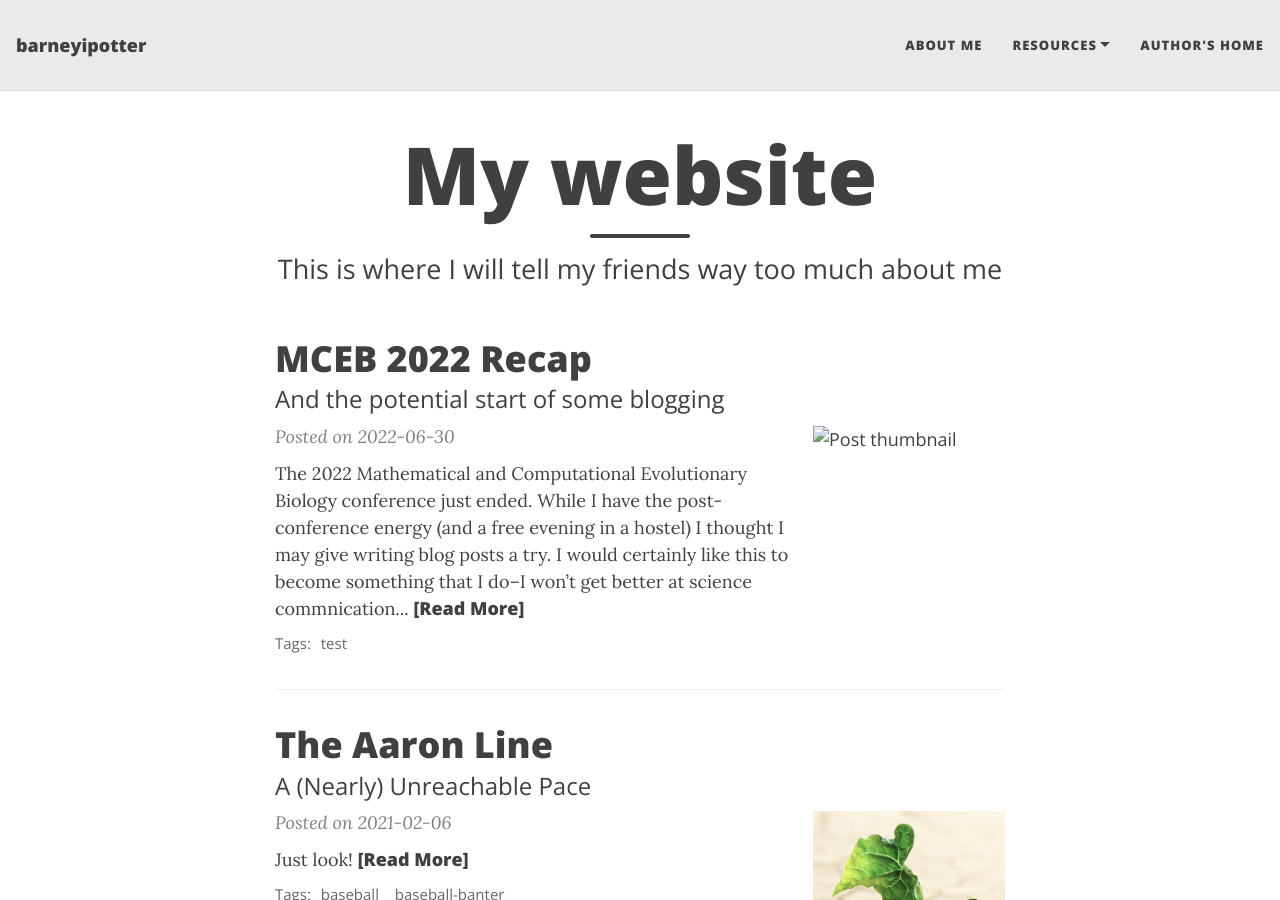
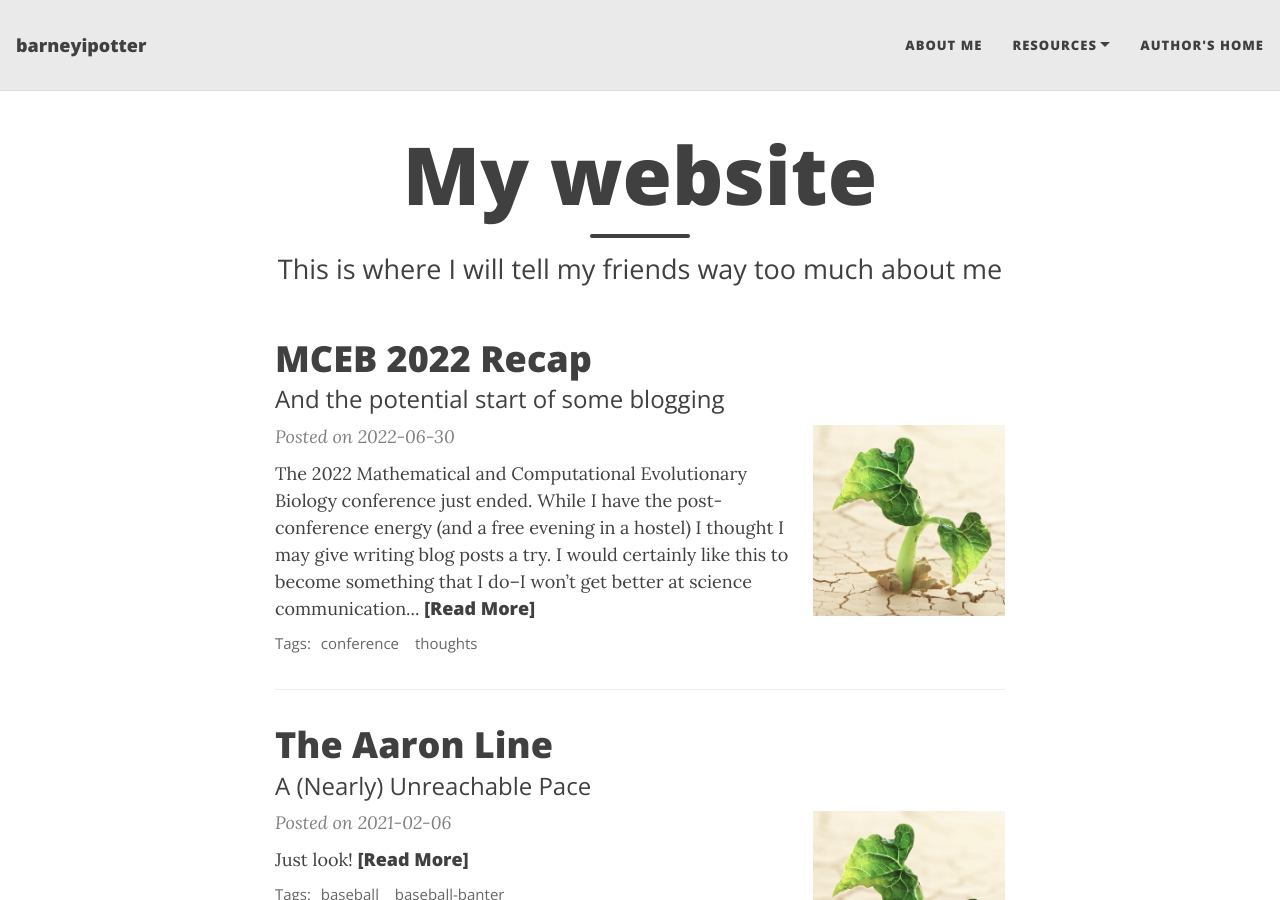
Before and after one commit to barneypotter24/barneypotter24.github.io, a Jekyll site: the page built from index.html, in a window 1280 px wide and 900 px high. Built offline with Jekyll 4.4.1, drawn with Linux system fonts in a browser that asks for light colours; nearby versions of some CDN libraries; the list of posts is cut into pages by our own code.

Commit message:
Fix thumbnail path and do some spell checking

```diff
--- a/_posts/2022-06-30-mceb-recap.md
+++ b/_posts/2022-06-30-mceb-recap.md
@@ -3,13 +3,13 @@ layout: post
 title: MCEB 2022 Recap
 subtitle: And the potential start of some blogging
 cover-img: /assets/img/path.jpg
-thumbnail-img: /assest/img/thumb.png
+thumbnail-img: /assets/img/thumb.png
 share-img: /assets/img/path.jpg
-tags: [test]
+tags: [conference, thoughts]
 comments: false
 ---
 
-The 2022 Mathematical and Computational Evolutionary Biology conference just ended. While I have the post-conference energy (and a free evening in a hostel) I thought I may give writing blog posts a try. I would certainly like this to become something that I do--I won't get better at science commnication if I don't practice--but we will see if the energy keeps up.
+The 2022 Mathematical and Computational Evolutionary Biology conference just ended. While I have the post-conference energy (and a free evening in a hostel) I thought I may give writing blog posts a try. I would certainly like this to become something that I do--I won't get better at science communication if I don't practice--but we will see if the energy keeps up.
 
 For the time being, I think it will be enough to do a little debrief of the conference so that I can organize my thoughts a little bit, and give a few kudos to some of the people whose research and company made MCEB a great experience.
 
```
Also changed, not shown: other parts of _posts/2022-06-30-mceb-recap.md (+2 -2 lines).
